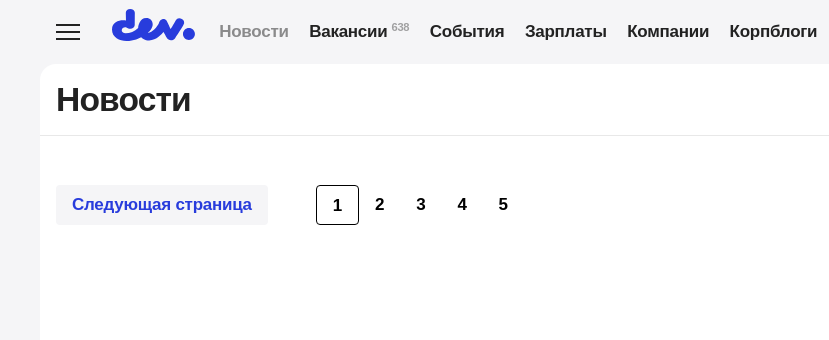
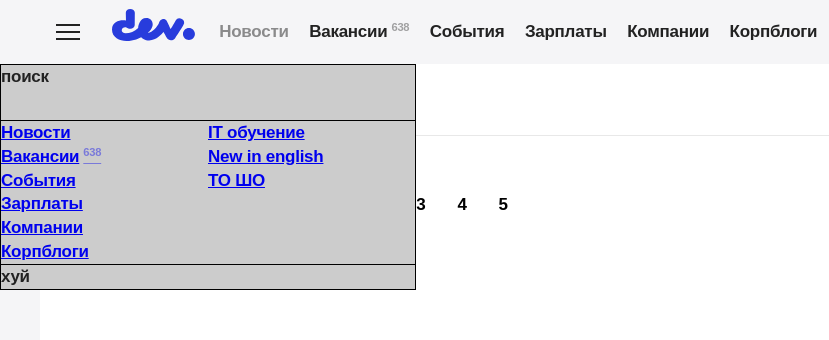
Before and after one commit to bitewolf/devby-copy, a plain HTML site: page index.html in a window 1280 px wide. Shown: the top 340 px of the page, 0-829 px from the left. Drawn offline with Linux system fonts and the light colour scheme; no server answers; a web font is replaced by a local one.

Commit message:
начал добавлять бургер меню
начал добавлять бургер меню

```diff
--- a/css/style.css
+++ b/css/style.css
@@ -184,6 +184,39 @@ h1, h2, h3, h4 {
 
 }
 
+/* toggle menu
+==================*/
+.toggle {
+    max-width: 416px;
+    width: 100%;
+    display: none;
+    flex-direction: column;
+    position: absolute;
+    background-color: #ccc;
+    border: 1px solid #000;
+
+    z-index: 100;
+}
+
+.toggle.show {
+    display: flex;
+}
+.toggleSearch {
+    height: 56px;
+    border-bottom: 1px solid #000;
+}
+.toggleMenu {
+    display: flex;
+    flex-direction: row;
+}
+.toggleColumn {
+    width: 50%;
+    display: flex;
+    flex-direction: column;
+}
+.toggleBlock {
+    border-top: 1px solid #000;
+}
 /* News
 ==================*/
 .glagne__container {
--- a/index.html
+++ b/index.html
@@ -38,6 +38,30 @@
                 <a class="reg" href="#">Вход</a>
             </div>
     </header>
+    <div class="toggle show">
+       <div class="toggleSearch">
+           поиск
+       </div>
+       <div class="toggleMenu">
+            <div class="toggleColumn">
+                <a class="nav__item" href="#">Новости</a>
+                <a class="nav__item nav__label" href="#">Вакансии</a>
+                <a class="nav__item" href="#">События</a>
+                <a class="nav__item" href="#">Зарплаты</a>
+                <a class="nav__item" href="#">Компании</a>
+                <a class="nav__item" href="#">Корпблоги</a>
+            </div>
+            <div class="toggleColumn">
+                <a class="nav__item" href="#">IT обучение</a>
+                <a class="nav__item" href="#">New in english</a>
+                <a class="nav__item" href="#">ТО ШО</a>
+            </div>
+
+       </div>
+       <div class="toggleBlock">
+            хуй
+       </div>
+    </div>
     <div class="glagne">
                 <div class="glagne__container">
                     <div class="news">
```
